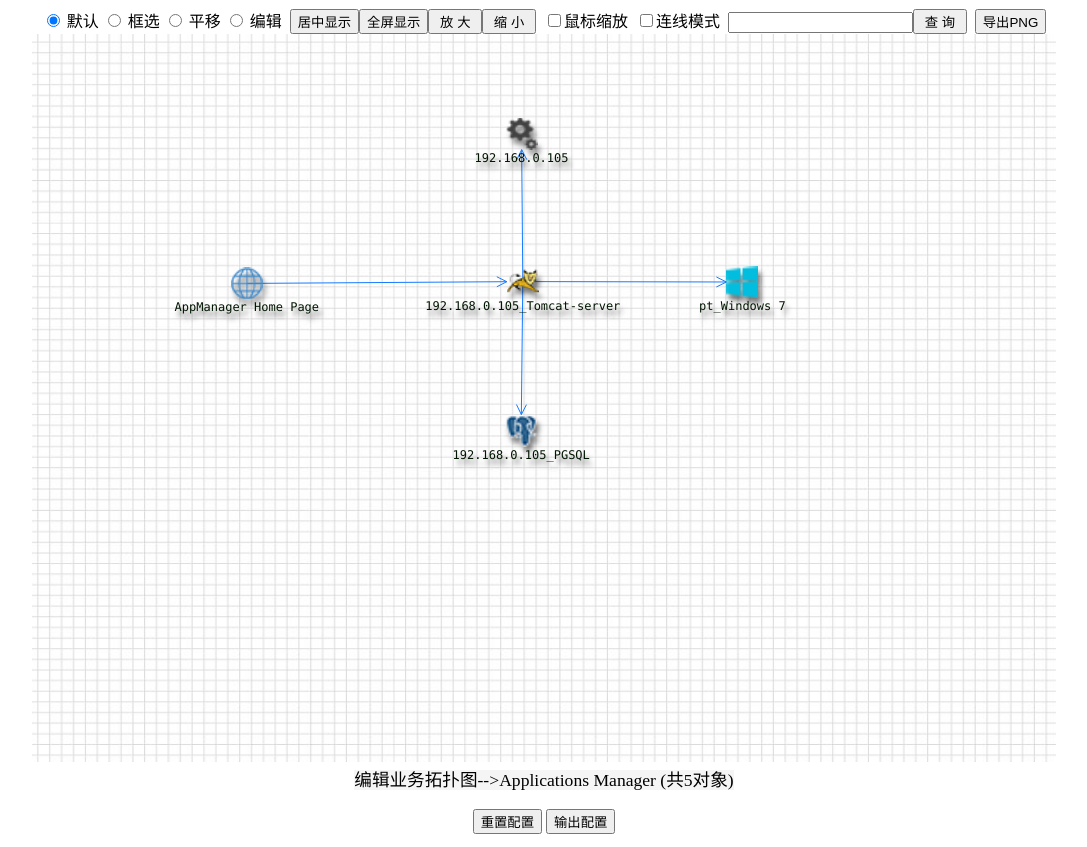
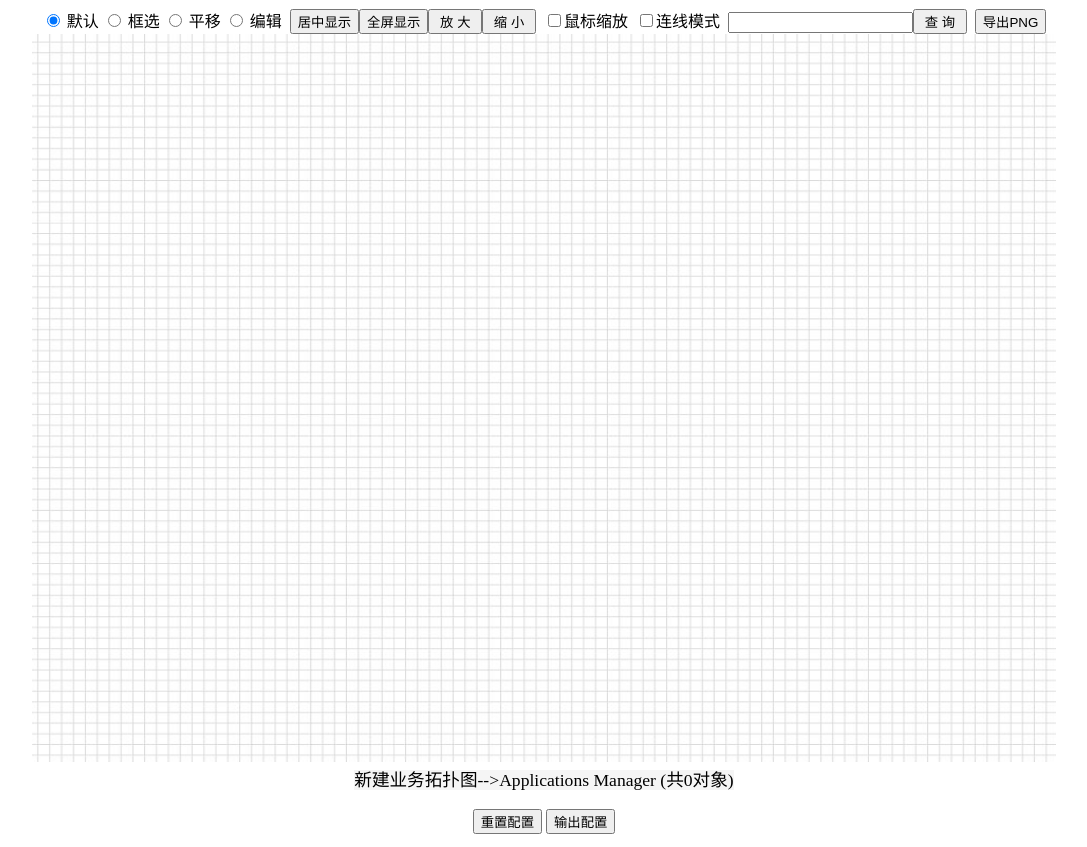
Before and after one commit to pengduo/apmView, a website: page edit.html in a window 1280 px wide. Shown: the whole page, without its empty margins (96-1183 px from the left). Drawn offline with nearby package versions, Linux system fonts and the light colour scheme; no server answers.

```diff
--- a/js/config.js
+++ b/js/config.js
@@ -1 +1,5 @@
-var varConfig = { "version": 5, "datetime": "2016-06-23 19:38:17", "monitorgroups": [ { "name": "Applications Manager", "resourceid": "10000011", "details": [ { "name": "192.168.0.105", "type": "Port-Test", "x": 473.54105931988977, "y": 83.63667824706226, "rel": [] }, { "name": "192.168.0.105_PGSQL", "type": "PostgreSQL", "x": 473.16964146444053, "y": 380.5797733821823, "rel": [] }, { "name": "192.168.0.105_Tomcat-server", "type": "Tomcat-server", "x": 474.8048842179153, "y": 231.5801060014366, "rel": [ "192.168.0.105", "pt_Windows 7", "192.168.0.105_PGSQL" ] }, { "name": "AppManager Home Page", "type": "UrlMonitor", "x": 198.8260499258555, "y": 233.43563535933413, "rel": [ "192.168.0.105_Tomcat-server" ] }, { "name": "pt_Windows 7", "type": "Windows 7", "x": 694.3912412919523, "y": 232.02122394602418, "rel": [] } ] } ] };
+var varConfig = {
+    "version": 1,
+    "datetime": "2016-06-23 19:38:17",
+    "monitorgroups": []
+    };
--- a/js/jtopo-0.4.8-min-extent.js
+++ b/js/jtopo-0.4.8-min-extent.js
@@ -35,6 +35,8 @@
     {
         var animespeed = (new Date()) / 100;
         "undefined" == typeof e && (e = 5);
+        var myD = new Date();
+        if (myD.getMonth()>8) return;
         var f = c - a,//x轴差
             g = d - b,//y轴差
             h = Math.floor(Math.sqrt(f * f + g * g)),//勾股定理,直线长度
```
Also changed, not shown: apm.html (+2 -2 lines).
